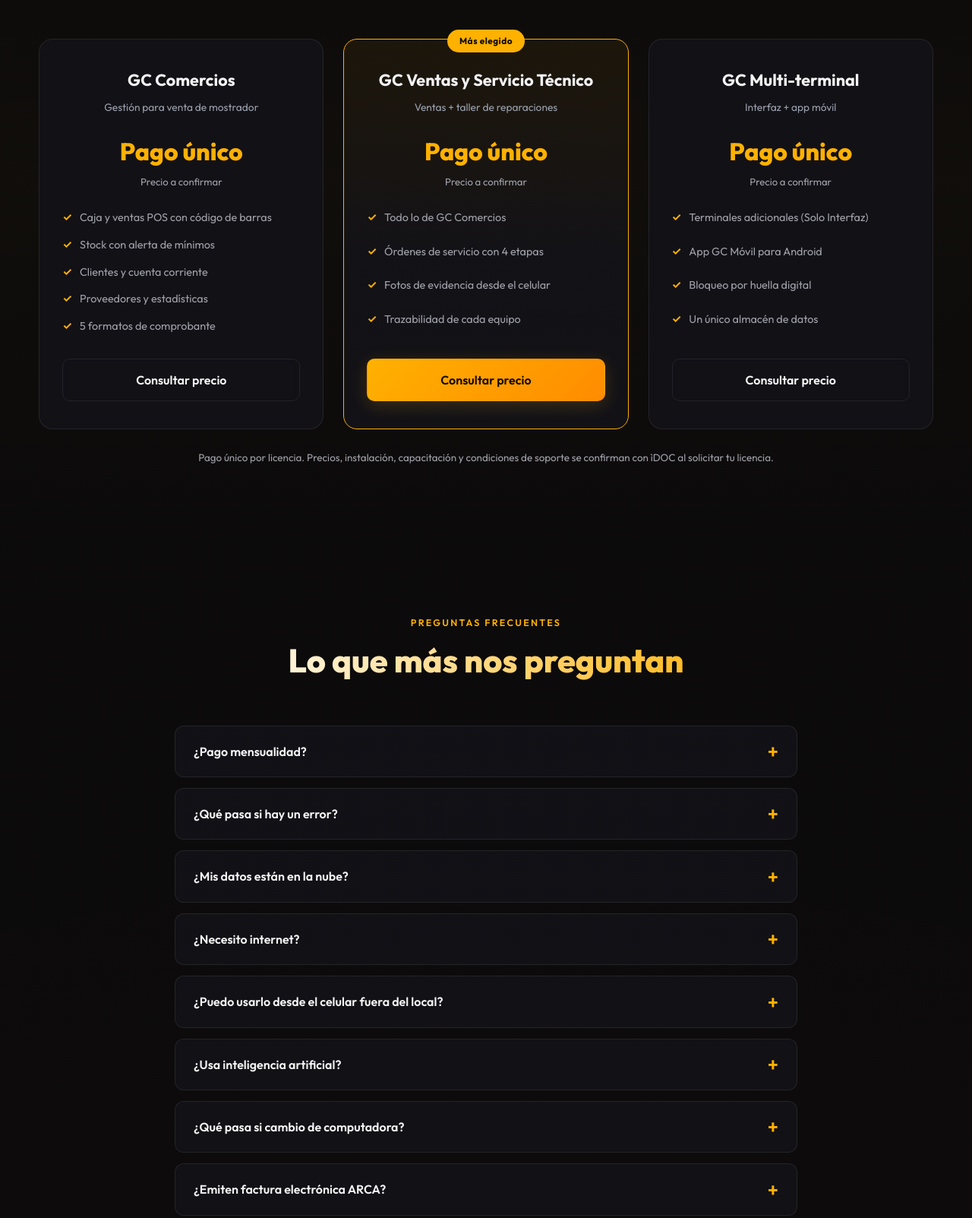
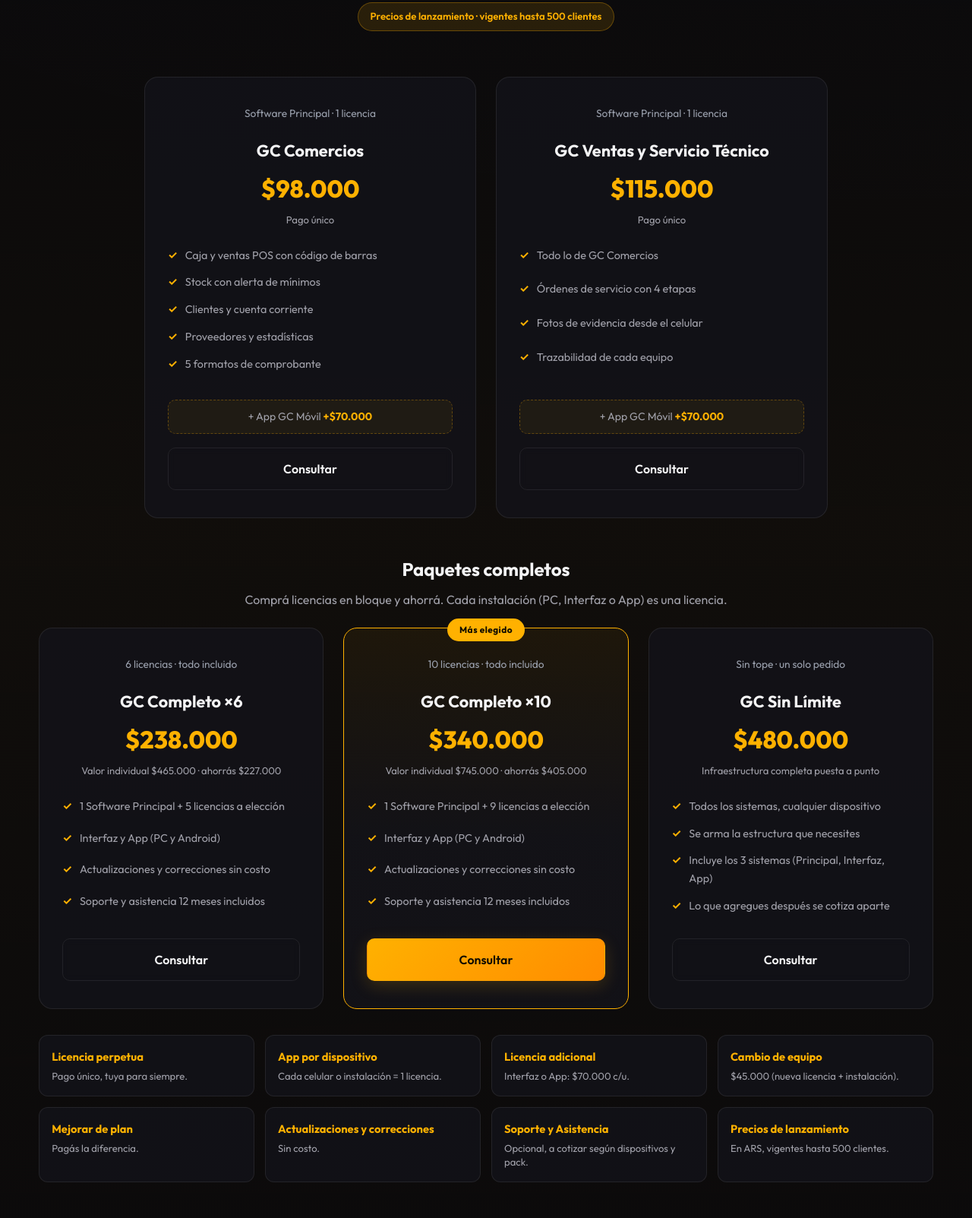
Before and after one commit to rsbroo/idoc-gc, a plain HTML site: page index.html in a window 1280 px wide. Shown: the part 8763-10366 px from the top of the page at 76% size. Drawn offline with Linux system fonts and the light colour scheme.

Commit message:
Publica precios de lanzamiento, paquetes por licencias y condiciones

```diff
--- a/index.html
+++ b/index.html
@@ -51,7 +51,14 @@
       "applicationCategory": "BusinessApplication",
       "operatingSystem": "Windows, Android",
       "description": "Sistema de gestión comercial para comercios y servicio técnico. Datos cifrados en tu equipo, app móvil y pago único.",
-      "url": "https://rsbroo.github.io/idoc-gc/"
+      "url": "https://rsbroo.github.io/idoc-gc/",
+      "offers": {
+        "@type": "AggregateOffer",
+        "priceCurrency": "ARS",
+        "lowPrice": "98000",
+        "highPrice": "480000",
+        "offerCount": "7"
+      }
     },
     {
       "@type": "FAQPage",
@@ -76,9 +83,8 @@
               (asistencia remota y presencial).
   Redes     : Facebook · Instagram · TikTok  ✔ configuradas
               (objeto SOCIAL al final del archivo).
-  ────────────────────────────────────────────────────────────────
-  Pendiente: precios, política de soporte y demás ítems [###]
-  señalados en los documentos.
+  Precios   : de lanzamiento (vigentes hasta 500 clientes) — ver
+              sección "Planes".
   ════════════════════════════════════════════════════════════════
 -->
 
@@ -451,6 +457,19 @@
     .to-top.show { opacity: 1; pointer-events: auto; }
     .to-top:hover { color: var(--dorado); border-color: var(--borde-dorado); }
 
+    /* Planes: ediciones, paquetes y condiciones */
+    .launch-badge { display: inline-block; margin-top: 12px; padding: 7px 16px; border-radius: 50px;
+        background: rgba(255,177,0,.12); border: 1px solid rgba(255,177,0,.3); color: var(--dorado); font-size: .82rem; font-weight: 600; }
+    .editions-grid { display: grid; grid-template-columns: repeat(2, 1fr); gap: 26px; max-width: 900px; margin: 0 auto 8px; }
+    .app-addon { margin: 4px 0 18px; padding: 10px 14px; border-radius: 10px; background: rgba(255,177,0,.06);
+        border: 1px dashed rgba(255,177,0,.3); color: var(--texto-mut); font-size: .88rem; }
+    .app-addon strong { color: var(--dorado); }
+    .conditions { display: grid; grid-template-columns: repeat(4, 1fr); gap: 14px; margin-top: 34px; }
+    .cond-item { background: var(--card); border: 1px solid var(--borde); border-radius: 12px; padding: 16px;
+        display: flex; flex-direction: column; gap: 4px; }
+    .cond-item b { color: var(--dorado); font-size: .92rem; }
+    .cond-item span { color: var(--texto-mut); font-size: .82rem; line-height: 1.4; }
+
     /* Reveal */
     .reveal { opacity: 0; transform: translateY(26px); transition: opacity .6s ease, transform .6s ease; }
     .reveal.visible { opacity: 1; transform: none; }
@@ -468,6 +487,8 @@
         .steps .step:last-child { grid-column: span 2; }
         .gallery-desktop { grid-template-columns: repeat(2, 1fr); }
         .price-grid { grid-template-columns: 1fr; max-width: 460px; margin: 0 auto; }
+        .editions-grid { grid-template-columns: 1fr; max-width: 460px; }
+        .conditions { grid-template-columns: repeat(2, 1fr); }
         .footer-grid { grid-template-columns: 1fr; gap: 28px; }
     }
     @media (max-width: 768px) {
@@ -479,6 +500,7 @@
         .floating-badge { width: 88px; }
         .pillars { grid-template-columns: 1fr; }
         .sol-grid, .sec-grid, .gallery-desktop { grid-template-columns: 1fr; }
+        .conditions { grid-template-columns: 1fr; }
         .sec-grid .span-2, .sec-grid .span-3 { grid-column: span 1; }
         .steps { grid-template-columns: 1fr; }
         .steps .step:last-child { grid-column: span 1; }
@@ -877,17 +899,19 @@
 <section class="section section--tint" id="planes">
     <div class="container">
         <div class="sec-head reveal">
-            <span class="sec-eyebrow">Planes</span>
+            <span class="sec-eyebrow">Planes y precios</span>
             <h2>Comprás una vez. Es tuyo.</h2>
-            <p>Sin cuotas mensuales ni sorpresas. Elegí el plan que se adapte a tu comercio.</p>
+            <p>Sin cuotas mensuales ni sorpresas. Elegí la edición y sumá las licencias que necesites.</p>
+            <span class="launch-badge">Precios de lanzamiento · vigentes hasta 500 clientes</span>
         </div>
 
-        <div class="price-grid">
+        <!-- Ediciones -->
+        <div class="editions-grid">
             <div class="price-card reveal">
+                <div class="edition">Software Principal · 1 licencia</div>
                 <h3>GC Comercios</h3>
-                <div class="edition">Gestión para venta de mostrador</div>
-                <div class="price">Pago único</div>
-                <div class="price-note">Precio a confirmar</div>
+                <div class="price">$98.000</div>
+                <div class="price-note">Pago único</div>
                 <ul>
                     <li>Caja y ventas POS con código de barras</li>
                     <li>Stock con alerta de mínimos</li>
@@ -895,40 +919,88 @@
                     <li>Proveedores y estadísticas</li>
                     <li>5 formatos de comprobante</li>
                 </ul>
-                <a href="#contacto" class="btn btn--ghost" style="width:100%;">Consultar precio</a>
+                <div class="app-addon">+ App GC Móvil <strong>+$70.000</strong></div>
+                <a href="#contacto" class="btn btn--ghost" style="width:100%;">Consultar</a>
             </div>
 
-            <div class="price-card featured reveal">
-                <span class="ribbon">Más elegido</span>
+            <div class="price-card reveal">
+                <div class="edition">Software Principal · 1 licencia</div>
                 <h3>GC Ventas y Servicio Técnico</h3>
-                <div class="edition">Ventas + taller de reparaciones</div>
-                <div class="price">Pago único</div>
-                <div class="price-note">Precio a confirmar</div>
+                <div class="price">$115.000</div>
+                <div class="price-note">Pago único</div>
                 <ul>
                     <li>Todo lo de GC Comercios</li>
                     <li>Órdenes de servicio con 4 etapas</li>
                     <li>Fotos de evidencia desde el celular</li>
                     <li>Trazabilidad de cada equipo</li>
                 </ul>
-                <a href="#contacto" class="btn btn--dorado" style="width:100%;">Consultar precio</a>
+                <div class="app-addon">+ App GC Móvil <strong>+$70.000</strong></div>
+                <a href="#contacto" class="btn btn--ghost" style="width:100%;">Consultar</a>
+            </div>
+        </div>
+
+        <!-- Paquetes completos -->
+        <div class="reveal" style="text-align:center; margin:48px 0 24px;">
+            <h3 style="font-size:1.5rem; margin-bottom:6px;">Paquetes completos</h3>
+            <p style="color:var(--texto-mut); max-width:640px; margin:0 auto;">Comprá licencias en bloque y ahorrá. Cada instalación (PC, Interfaz o App) es una licencia.</p>
+        </div>
+
+        <div class="price-grid">
+            <div class="price-card reveal">
+                <div class="edition">6 licencias · todo incluido</div>
+                <h3>GC Completo ×6</h3>
+                <div class="price">$238.000</div>
+                <div class="price-note">Valor individual $465.000 · ahorrás $227.000</div>
+                <ul>
+                    <li>1 Software Principal + 5 licencias a elección</li>
+                    <li>Interfaz y App (PC y Android)</li>
+                    <li>Actualizaciones y correcciones sin costo</li>
+                    <li>Soporte y asistencia 12 meses incluidos</li>
+                </ul>
+                <a href="#contacto" class="btn btn--ghost" style="width:100%;">Consultar</a>
+            </div>
+
+            <div class="price-card featured reveal">
+                <span class="ribbon">Más elegido</span>
+                <div class="edition">10 licencias · todo incluido</div>
+                <h3>GC Completo ×10</h3>
+                <div class="price">$340.000</div>
+                <div class="price-note">Valor individual $745.000 · ahorrás $405.000</div>
+                <ul>
+                    <li>1 Software Principal + 9 licencias a elección</li>
+                    <li>Interfaz y App (PC y Android)</li>
+                    <li>Actualizaciones y correcciones sin costo</li>
+                    <li>Soporte y asistencia 12 meses incluidos</li>
+                </ul>
+                <a href="#contacto" class="btn btn--dorado" style="width:100%;">Consultar</a>
             </div>
 
             <div class="price-card reveal">
-                <h3>GC Multi-terminal</h3>
-                <div class="edition">Interfaz + app móvil</div>
-                <div class="price">Pago único</div>
-                <div class="price-note">Precio a confirmar</div>
+                <div class="edition">Sin tope · un solo pedido</div>
+                <h3>GC Sin Límite</h3>
+                <div class="price">$480.000</div>
+                <div class="price-note">Infraestructura completa puesta a punto</div>
                 <ul>
-                    <li>Terminales adicionales (Solo Interfaz)</li>
-                    <li>App GC Móvil para Android</li>
-                    <li>Bloqueo por huella digital</li>
-                    <li>Un único almacén de datos</li>
+                    <li>Todos los sistemas, cualquier dispositivo</li>
+                    <li>Se arma la estructura que necesites</li>
+                    <li>Incluye los 3 sistemas (Principal, Interfaz, App)</li>
+                    <li>Lo que agregues después se cotiza aparte</li>
                 </ul>
-                <a href="#contacto" class="btn btn--ghost" style="width:100%;">Consultar precio</a>
+                <a href="#contacto" class="btn btn--ghost" style="width:100%;">Consultar</a>
             </div>
         </div>
 
-        <p class="price-foot">Pago único por licencia. Precios, instalación, capacitación y condiciones de soporte se confirman con ìDOC al solicitar tu licencia.</p>
+        <!-- Condiciones -->
+        <div class="conditions reveal">
+            <div class="cond-item"><b>Licencia perpetua</b><span>Pago único, tuya para siempre.</span></div>
+            <div class="cond-item"><b>App por dispositivo</b><span>Cada celular o instalación = 1 licencia.</span></div>
+            <div class="cond-item"><b>Licencia adicional</b><span>Interfaz o App: $70.000 c/u.</span></div>
+            <div class="cond-item"><b>Cambio de equipo</b><span>$45.000 (nueva licencia + instalación).</span></div>
+            <div class="cond-item"><b>Mejorar de plan</b><span>Pagás la diferencia.</span></div>
+            <div class="cond-item"><b>Actualizaciones y correcciones</b><span>Sin costo.</span></div>
+            <div class="cond-item"><b>Soporte y Asistencia</b><span>Opcional, a cotizar según dispositivos y pack.</span></div>
+            <div class="cond-item"><b>Precios de lanzamiento</b><span>En ARS, vigentes hasta 500 clientes.</span></div>
+        </div>
     </div>
 </section>
 
@@ -943,11 +1015,15 @@
         <div class="faq reveal">
             <details class="faq-item">
                 <summary>¿Pago mensualidad?</summary>
-                <div class="faq-content">No. Es un pago único por tu licencia.</div>
+                <div class="faq-content">No. La licencia es de pago único. Después del primer año podés contratar Soporte y Asistencia (opcional), pero no es obligatorio para usar GC.</div>
+            </details>
+            <details class="faq-item">
+                <summary>¿Hay mantenimiento obligatorio?</summary>
+                <div class="faq-content">No. GC es local y no requiere mantenimiento. Las actualizaciones y correcciones son sin costo. El Soporte y Asistencia es opcional.</div>
             </details>
             <details class="faq-item">
                 <summary>¿Qué pasa si hay un error?</summary>
-                <div class="faq-content">Lo corregimos sin costo, según nuestra política de soporte.</div>
+                <div class="faq-content">Lo corregimos sin costo. Las actualizaciones y correcciones del software son sin costo.</div>
             </details>
             <details class="faq-item">
                 <summary>¿Mis datos están en la nube?</summary>
@@ -967,7 +1043,15 @@
             </details>
             <details class="faq-item">
                 <summary>¿Qué pasa si cambio de computadora?</summary>
-                <div class="faq-content">Hacés una copia cifrada del sistema y la restauramos con ìDOC.</div>
+                <div class="faq-content">Hacés una copia cifrada del sistema y la restauramos. El cambio de equipo requiere una licencia nueva: $45.000 (incluye instalación).</div>
+            </details>
+            <details class="faq-item">
+                <summary>¿La App se licencia por celular?</summary>
+                <div class="faq-content">Sí. Cada instalación en Windows o Android requiere una licencia exclusiva. Por ejemplo, 10 celulares son 10 licencias.</div>
+            </details>
+            <details class="faq-item">
+                <summary>¿Puedo agregar equipos después?</summary>
+                <div class="faq-content">Sí. Cada licencia adicional (Interfaz o App) cuesta $70.000. También podés mejorar tu plan pagando la diferencia.</div>
             </details>
             <details class="faq-item">
                 <summary>¿Emiten factura electrónica ARCA?</summary>
```
